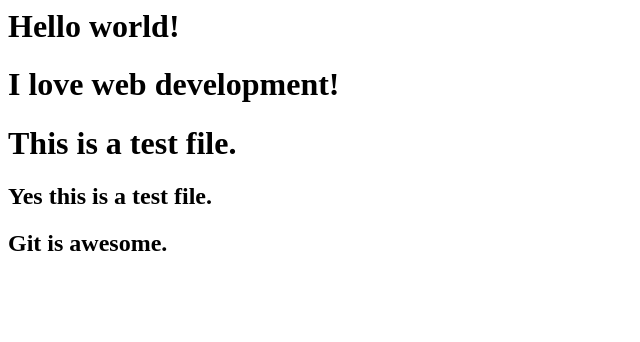
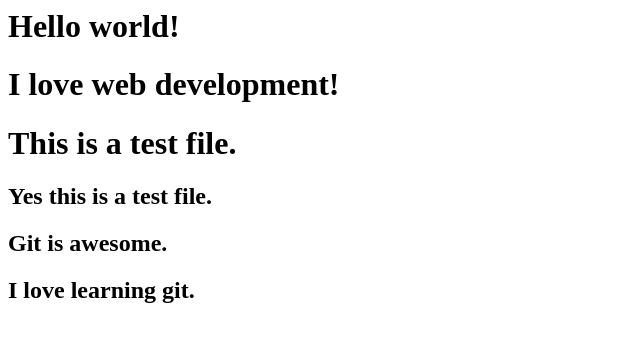
Before and after one commit to trungkien9955/test, a plain HTML site: page index.html in a window 1280 px wide. Shown: the whole page, without its empty margins (0-640 px from the left). Drawn offline with Linux system fonts and the light colour scheme.

Commit message:
Update index.html

```diff
--- a/index.html
+++ b/index.html
@@ -3,3 +3,4 @@
 <h1>This is a test file.</h1>
 <h2>Yes this is a test file.</h2>
 <h2>Git is awesome.</h2>
+<h2>I love learning git.</h2>
```
